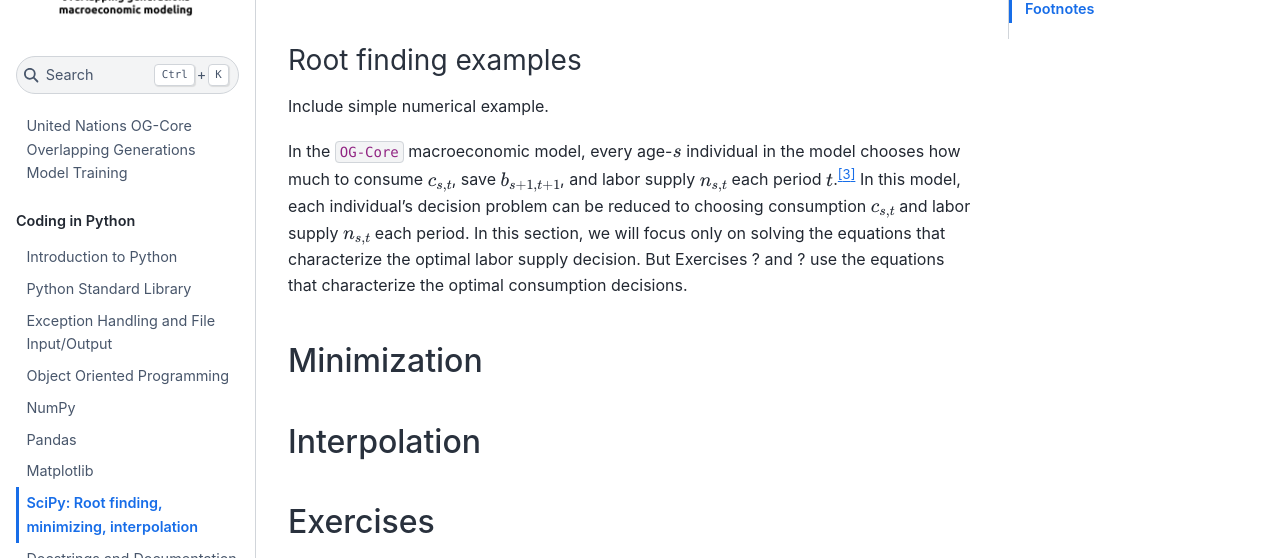
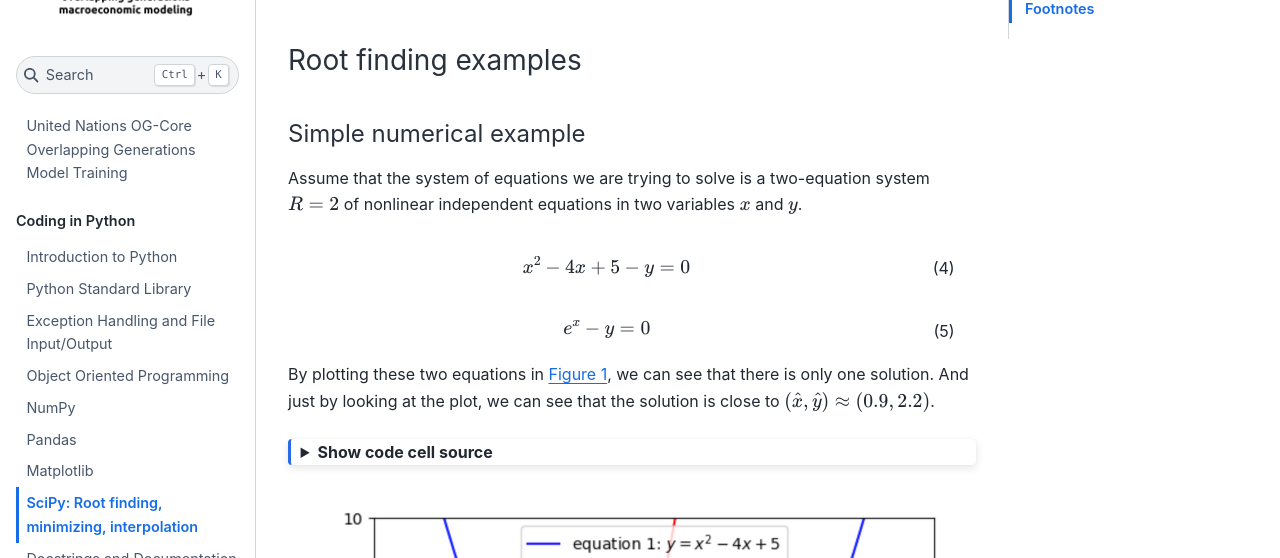
Before and after one commit to jdebacker/UN-OG-Training, a Jupyter Book: the page built from docs/book/python/SciPy.md, in a window 1280 px wide and 1400 px high, scrolled down 2681 px. Shown: the part 164-722 px from the top of the window. Built offline with Jupyter Book 1.0.4 settings and Sphinx 7.4.7 and the Sphinx Book theme 1.1.4, drawn with Linux system fonts in a browser that asks for light colours; pages that are not in the unit, such as notebooks, are missing from menus; comment, search, counter and statistics services are not loaded; cross-references to code outside the pages are shown as plain code; some of the changed text lies outside the part shown; grey boxes are pictures that could not be loaded.

Commit message:
Updated SciPy.md

````diff
--- a/docs/book/python/SciPy.md
+++ b/docs/book/python/SciPy.md
@@ -105,7 +117,83 @@ The following strategies for successfully finding the solution to systems of equ
 (SecSciPyRoot_examp)=
 ### Root finding examples
 
-Include simple numerical example.
+
+(SecSciPyRoot_examp1)=
+#### Simple numerical example
+
+Assume that the system of equations we are trying to solve is a two-equation system $R=2$ of nonlinear independent equations in two variables $x$ and $y$.
+
+```{math}
+  :label: EqSciPyRootEx1a
+
+  x^2 - 4x + 5 - y = 0
+```
+```{math}
+  :label: EqSciPyRootEx1b
+
+  e^x - y = 0
+```
+
+By plotting these two equations in {numref}`Figure %s <FigScipyRoot_examp1>`, we can see that there is only one solution. And just by looking at the plot, we can see that the solution is close to $(\hat{x},\hat{y})\approx (0.9, 2.2)$.
+
+```{code-cell} ipython3
+:tags: ["hide-input", "remove-output"]
+
+import numpy as np
+import matplotlib.pyplot as plt
+
+
+def eqSciPyRoot_examp1_eq1_y(x):
+    """
+    This function uses the function of x and y in the first equation of example 1
+    in the SciPy Chapter, Root finding section to take a value for x and deliver
+    the corresponding value for y
+    """
+    y = (x ** 2) - (4 * x) + 5
+
+    return y
+
+
+def eqSciPyRoot_examp1_eq2_y(x):
+    """
+    This function uses the function of x and y in the second equation of example 1
+    in the SciPy Chapter, Root finding section to take a value for x and deliver
+    the corresponding value for y
+    """
+    y = np.exp(x)
+
+    return y
+
+
+xmin = -2
+xmax = 6
+xvals = np.linspace(xmin, xmax, 500)
+y1vals = eqSciPyRoot_examp1_eq1_y(xvals)
+y2vals = eqSciPyRoot_examp1_eq2_y(xvals)
+plt.plot(xvals, y1vals, color='blue', label=r"equation 1: $y=x^2 - 4x + 5$")
+plt.plot(xvals, y2vals, color='red', label=r"equation 2: $y=e^x$")
+plt.hlines([0], -3, 7, colors=["black"], linestyles=["dashed"])
+plt.xlim(xmin, xmax)
+plt.ylim(-0.5, 10)
+plt.xlabel(r"$x$ values")
+plt.ylabel(r"$y$ values")
+plt.legend()
+
+plt.show()
+```
+
+```{figure} ../images/SciPy/root_examp1.png
+:height: 500px
+:name: FigScipyRoot_examp1
+
+Solution to two nonlinear functions in $x$ and $y$
+```
+
+We can now use SciPy's root finder [`scipy.optimize.root`](https://docs.scipy.org/doc/scipy/reference/generated/scipy.optimize.root.html) to find the solution to equations {eq}`EqSciPyRootEx1a` and {eq}`EqSciPyRootEx1b`.
+
+
+(SecSciPyRoot_examp2)=
+#### OG-Core equations example
 
 In the `OG-Core` macroeconomic model, every age-$s$ individual in the model chooses how much to consume $c_{s,t}$, save $b_{s+1,t+1}$, and labor supply $n_{s,t}$ each period $t$.[^OG-Core-Indiv] In this model, each individual's decision problem can be reduced to choosing consumption $c_{s,t}$ and labor supply $n_{s,t}$ each period. In this section, we will focus only on solving the equations that characterize the optimal labor supply decision. But Exercises ? and ? use the equations that characterize the optimal consumption decisions.
 
````
Also changed, not shown: other parts of docs/book/python/SciPy.md (+12 -0 lines), docs/book/images/SciPy/root_examp1.png (added).
